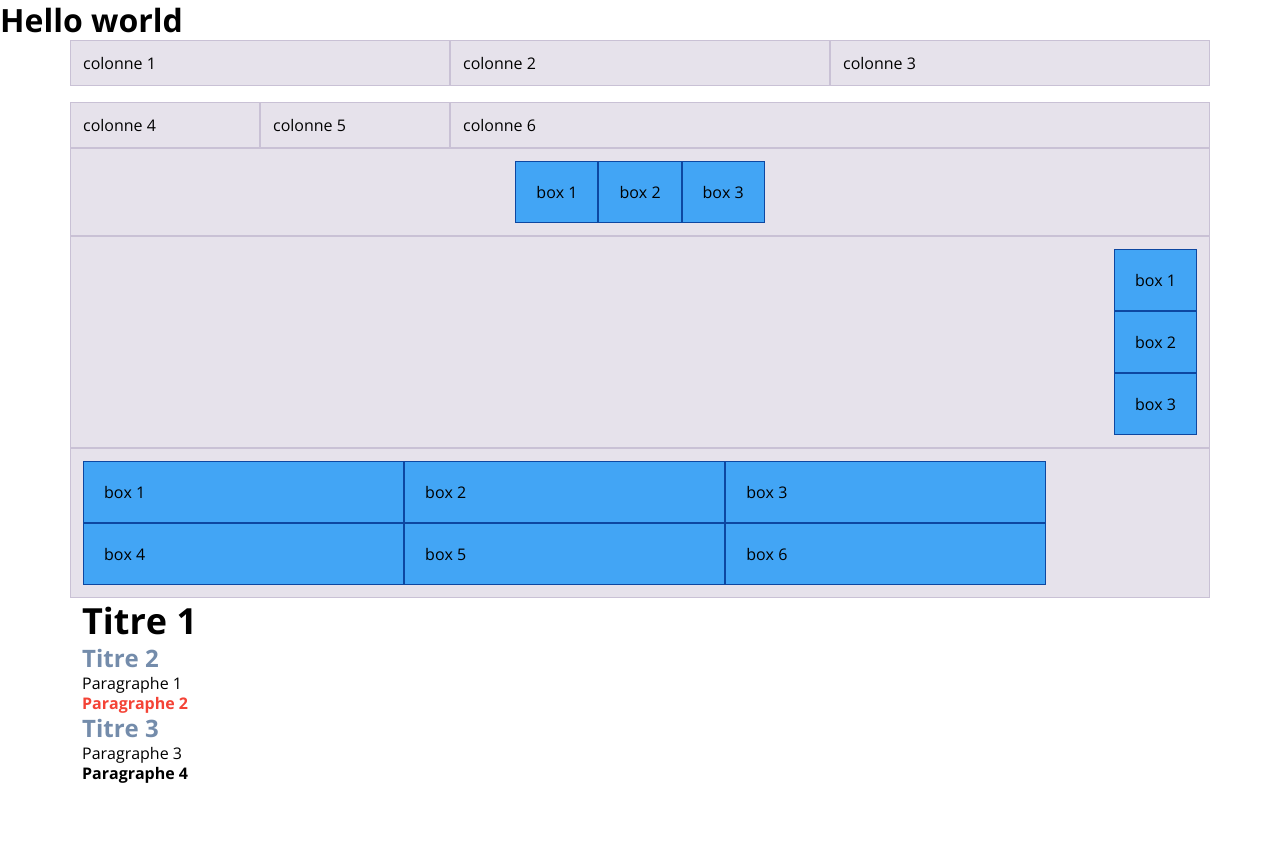
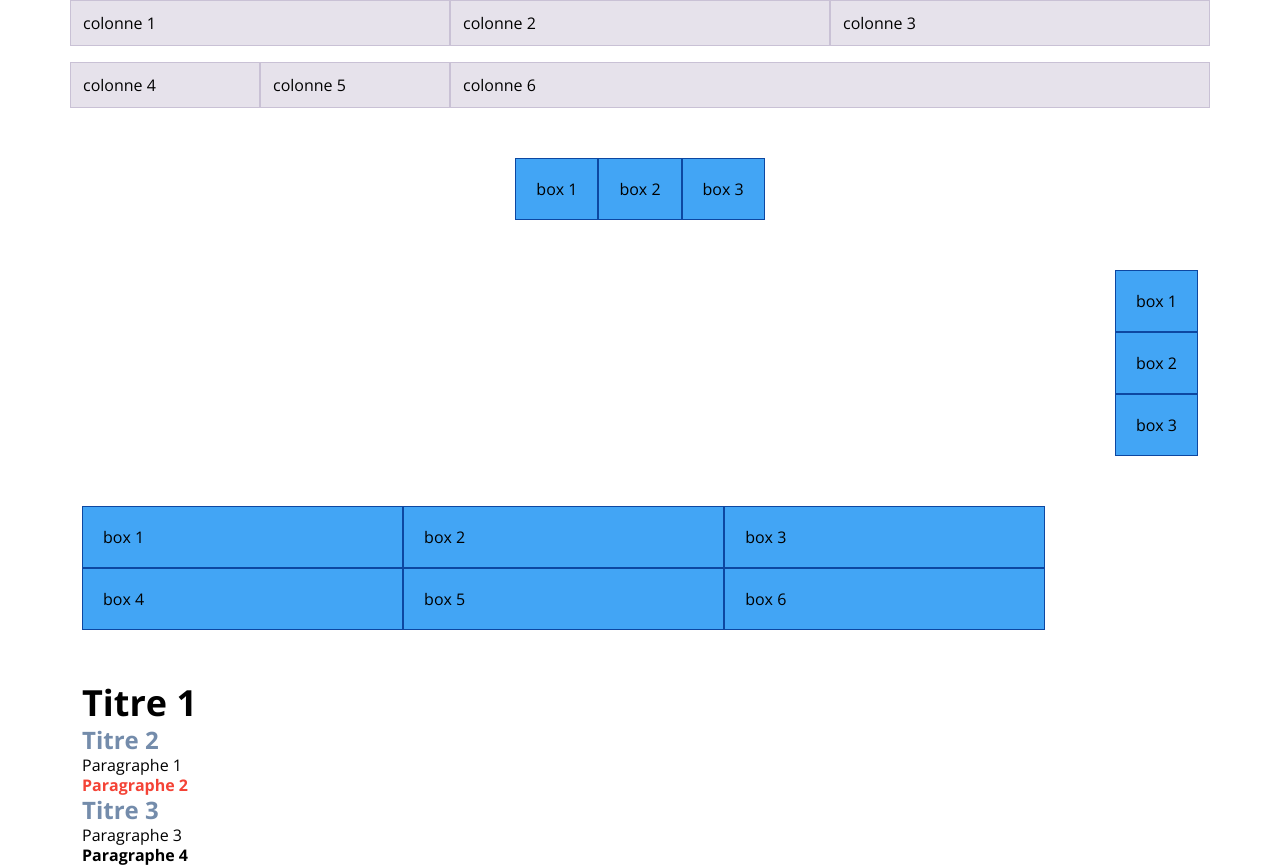
Before and after one commit to olivabaeriswyl/examen-revision, a website built with Parcel: page src/index.html in a window 1280 px wide. Before the commit the page ends 800 px from the top, so only its background shows below. Built offline with nearby package versions, Linux system fonts and the light colour scheme.

Commit message:
modification pour ordrer mon code

```diff
--- a/src/index.html
+++ b/src/index.html
@@ -13,7 +13,6 @@
     />
   </head>
   <body>
-    <h1>Hello world</h1>
     <div class="container">
       <div class="row">
         <div class="col-12 col-md-12 col-lg-4"><p>colonne 1</p></div>
@@ -28,22 +27,16 @@
     </div>
 
     <div class="container">
-      <div class="row">
-        <div class="col-12">
       <div class="flexbox-1-container">
         <div class="flexbox flexbox-1-child"><p>box 1</p></div>
         <div class="flexbox flexbox-1-child"><p>box 2</p></div>
         <div class="flexbox flexbox-1-child"><p>box 3</p></div>
       </div>
-        </div>
-        <div class="col-12">
       <div class="flexbox-2-container">
         <div class="flexbox flexbox-2-child"><p>box 1</p></div>
         <div class="flexbox flexbox-2-child"><p>box 2</p></div>
         <div class="flexbox flexbox-2-child"><p>box 3</p></div>
       </div>
-        </div>
-        <div class="col-12">
       <div class="flexbox-3-container">
         <div class="flexbox flexbox-3-child"><p>box 1</p></div>
         <div class="flexbox flexbox-3-child"><p>box 2</p></div>
@@ -51,8 +44,6 @@
         <div class="flexbox flexbox-3-child"><p>box 4</p></div>
         <div class="flexbox flexbox-3-child"><p>box 5</p></div>
         <div class="flexbox flexbox-3-child"><p>box 6</p></div>
-          </div>
-        </div>
       </div>
     </div>
 
--- a/src/scss/modules/_flexbox.scss
+++ b/src/scss/modules/_flexbox.scss
@@ -8,6 +8,7 @@
 .flexbox-1-container {
   display: flex;
   justify-content: center;
+  margin: 50px 0;
 }
 
 .flexbox-2-container {
@@ -19,6 +20,7 @@
 .flexbox-3-container {
   display: flex;
   flex-wrap: wrap;
+  margin: 50px 0;
 }
 
 .flexbox-3-child {
```
Lines whose indentation alone changed are shown as unchanged.
